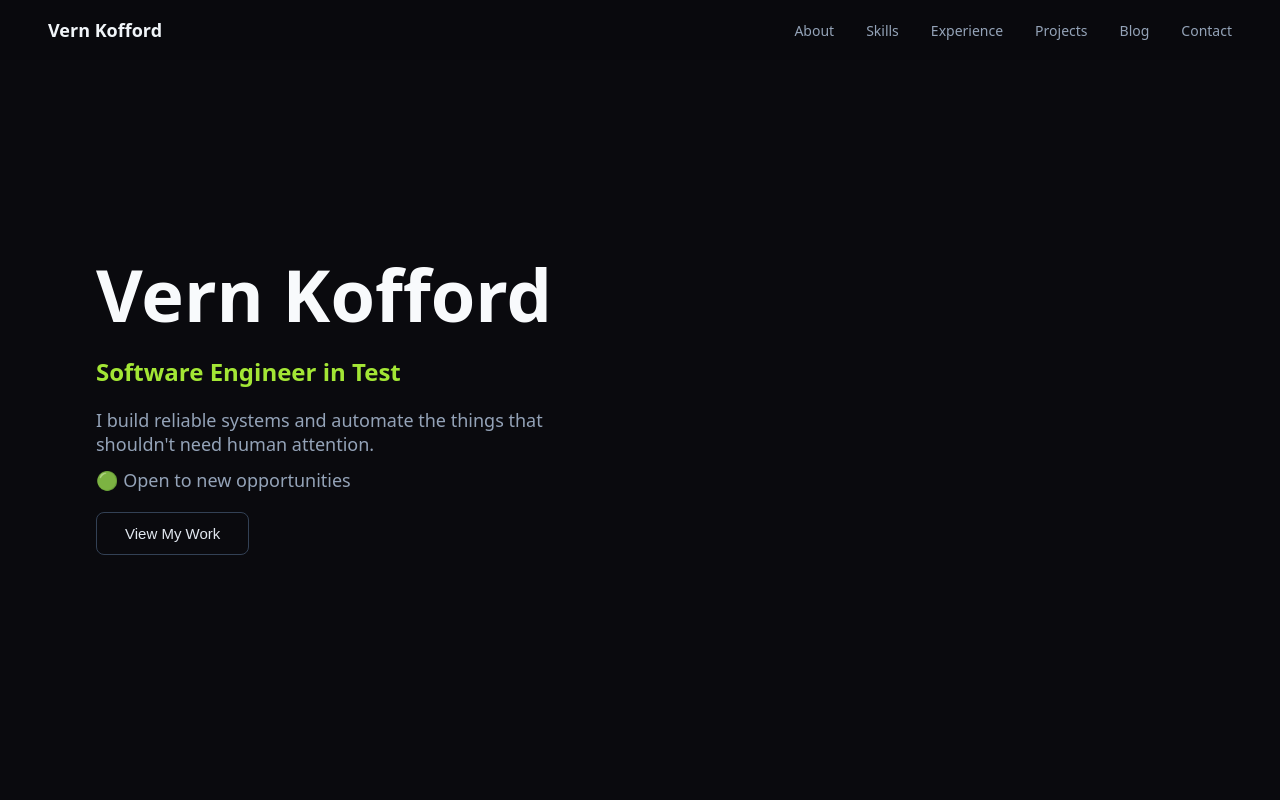
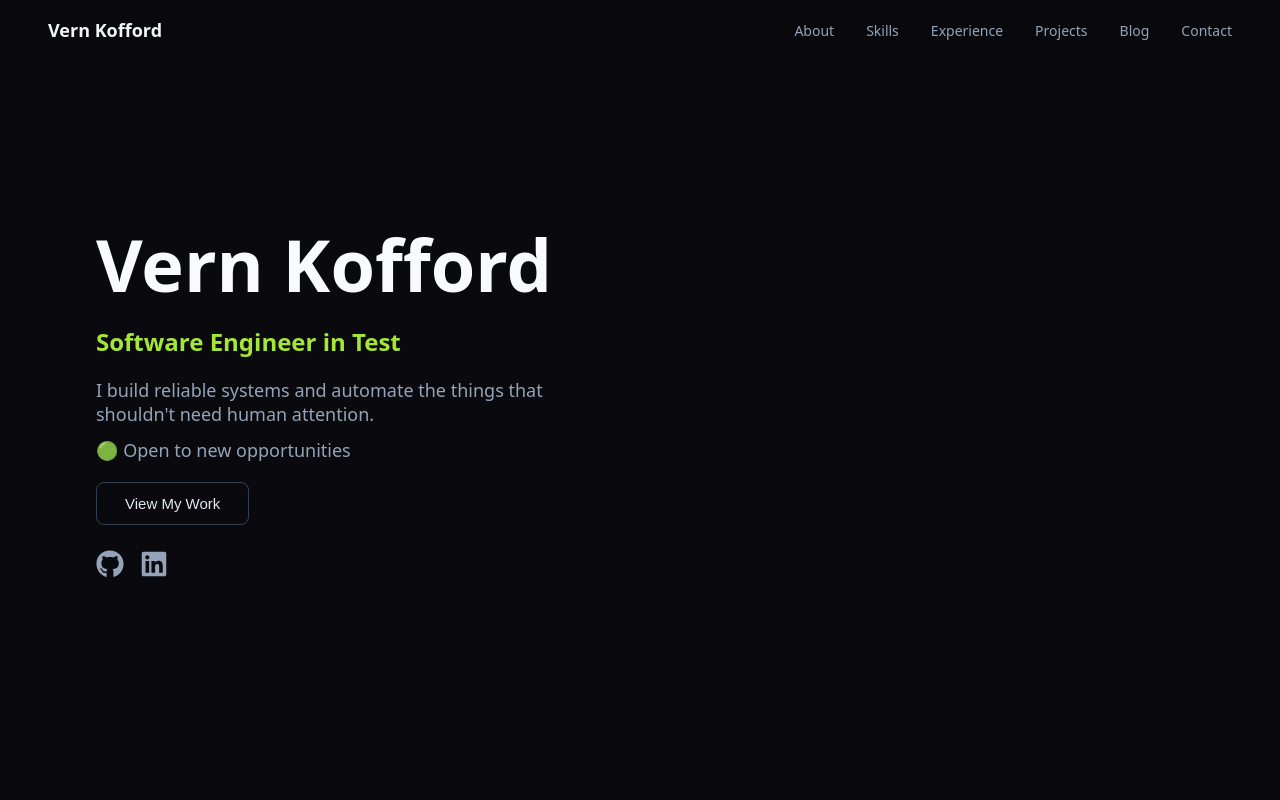
Before and after one commit to vernko/my-portfolio, a React (Vite) app: page / in a window 1280 px wide. Shown: the top 800 px of the page. Built offline with nearby package versions, Linux system fonts and the light colour scheme.

Commit message:
feat: add social media links
Resolves #25

```diff
--- a/package.json
+++ b/package.json
@@ -11,7 +11,8 @@
   },
   "dependencies": {
     "react": "^19.2.0",
-    "react-dom": "^19.2.0"
+    "react-dom": "^19.2.0",
+    "react-icons": "^5.6.0"
   },
   "devDependencies": {
     "@eslint/js": "^9.39.1",
--- a/src/components/Contact.jsx
+++ b/src/components/Contact.jsx
@@ -89,6 +89,7 @@ export default function Contact() {
                                 type="text"
                                 className="contact-input"
                                 id="name"
+                                autoComplete="name"
                                 placeholder="Your name"
                                 value={name}
                                 onChange={(e) => setName(e.target.value)}
@@ -99,9 +100,10 @@ export default function Contact() {
                         <div>
                             <label htmlFor="email">Email: <span className="required">*</span></label>
                             <input
-                                type="text"
+                                type="email"
                                 className="contact-input"
                                 id="email"
+                                autoComplete="email"
                                 placeholder="Your email"
                                 value={email}
                                 onChange={(e) => setEmail(e.target.value)}
--- a/src/components/Hero.css
+++ b/src/components/Hero.css
@@ -38,6 +38,7 @@
   cursor: pointer;
   transition: border-color 0.2s, color 0.2s;
   margin-top: 8px;
+  margin-bottom: 15px;
   align-self: flex-start;
 }
 
@@ -45,3 +46,19 @@
   border-color: #a3e635;
   color: #a3e635;
 }
+
+.hero-social {
+  display: flex;
+  gap: 16px;
+  margin-top: 8px;
+}
+
+.hero-social a {
+  color: #94a3b8;
+  font-size: 1.75rem;
+  transition: color 0.2s;
+}
+
+.hero-social a:hover {
+  color: #a3e635;
+}
--- a/src/components/Hero.jsx
+++ b/src/components/Hero.jsx
@@ -1,4 +1,5 @@
 import './Hero.css'
+import { FaGithub, FaLinkedin } from 'react-icons/fa'
 
 export default function Hero({ name, title, description, availability }) {
   return (
@@ -10,6 +11,10 @@ export default function Hero({ name, title, description, availability }) {
       <button onClick={() => document.getElementById('projects').scrollIntoView({ behavior: 'smooth' })} className="hero-cta">
         View My Work
       </button>
+      <div className="hero-social">
+        <a href="https://github.com/vernko" target="_blank" rel="noreferrer"><FaGithub /></a>
+        <a href="https://www.linkedin.com/in/vernkofford/" target="_blank" rel="noreferrer"><FaLinkedin /></a>
+      </div>
     </div>
   )
 }
```
Also changed, not shown: 1 other file (tests, documents, lock files or other folders).
